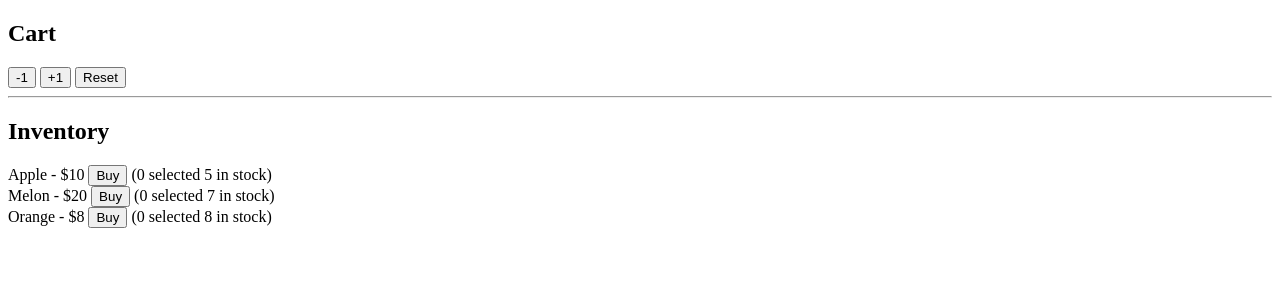
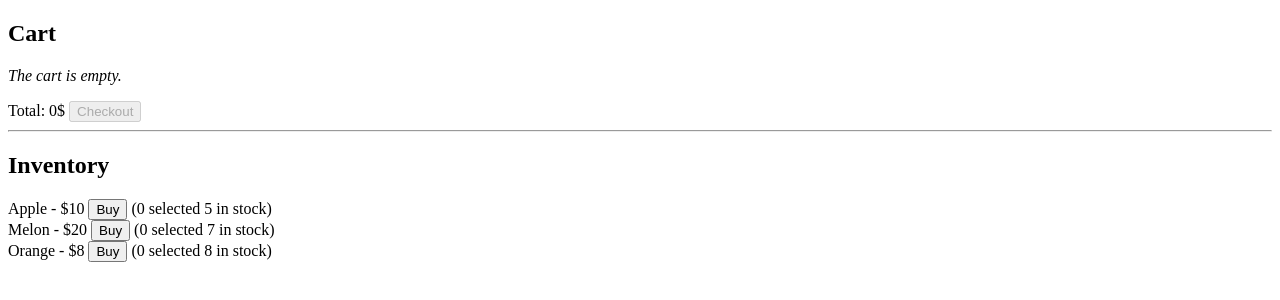
Before and after one commit to Frayz17/react-cart, a React (Create React App) app: page / in a window 1280 px wide. Shown: the top 300 px of the page. Built offline with nearby package versions, Linux system fonts and the light colour scheme.

Commit message:
Working on cart component, implementing counters.

```diff
--- a/src/App.js
+++ b/src/App.js
@@ -2,7 +2,8 @@ import * as R from 'ramda';
 import React, { Component } from 'react';
 import Cart from './components/Cart';
 import Inventory from "./components/Inventory";
-import Product from './components/Product';
+import { debug } from 'util';
+// import Product from './components/Product';
 
 export default class App extends Component {
   constructor(props) {
@@ -38,23 +39,69 @@ export default class App extends Component {
     }
   }
 
-  handleBuy = (product) => {
+  // handleBuy = (product) => {
+  //   const _product = {...product};
+
+  //   if (_product.quantity > 0) {
+  //     _product.quantity = _product.quantity - 1
+
+  //     const _selectedProducts = this.state.selectedProducts;
+  //     _selectedProducts.push(_product);
+
+  //     this.setState(prevstate => ({
+  //       inventory: {
+  //         ...prevstate.inventory,
+  //         [product.id]: _product
+  //       },
+  //       selectedProducts: _selectedProducts
+  //     }))
+  //   }
+  // }
+
+  takeProductFromInventory = (product) => {
     const _product = {...product};
 
     if (_product.quantity > 0) {
       _product.quantity = _product.quantity - 1
-
-      const _selectedProducts = this.state.selectedProducts;
-      _selectedProducts.push(_product);
 
       this.setState(prevstate => ({
         inventory: {
           ...prevstate.inventory,
           [product.id]: _product
         },
-        selectedProducts: _selectedProducts
       }))
     }
+
+    return {...product};
+  }
+
+  handleBuy = (product) => {
+    const _product = this.takeProductFromInventory(product);
+
+    // take one product (quantity = 1) and insert it to the cart
+    _product.quantity = 1;
+
+    let _cart = {...this.state.cart};
+
+    if (product.id in _cart) {
+      _cart[product.id].quantity = _cart[product.id].quantity + 1
+    } else {
+      _cart = {
+        ..._cart,
+        [product.id]: _product
+      }
+    }
+
+    this.setState(prevstate => ({
+      cart: _cart
+    }))
+  }
+
+  checkout = () => {
+    this.setState(prevState => ({
+      ...prevState,
+      cart: {}
+    }))
   }
 
   render() {
@@ -65,7 +112,7 @@ export default class App extends Component {
           cart={cart}
           inventory={inventory}
           handleBuy={this.handleBuy}
-          selectedProducts={selectedProducts}
+          checkout={this.checkout}
         />
         <Inventory
           cart={cart}
--- a/src/components/Cart.js
+++ b/src/components/Cart.js
@@ -1,28 +1,63 @@
 import * as R from 'ramda';
 import React, { Component } from 'react';
 import PropTypes from 'prop-types';
+import Product from './Product';
 
-export default function Cart({cart, inventory, handleBuy, selectedProducts}) {
+export default function Cart({cart, inventory, handleBuy, checkout}) {
+  let products = R.sortBy(R.prop("title"), R.values(cart));
+
+  function totalSumm(products) {
+    return products.reduce((acc, curr) => acc + (curr.price * curr.quantity), 0)
+  }
+
+  return (
+    <div>
+      <h2>Cart</h2>
+        {
+          (products.length) ?
+            products.map(product => (
+              <Item
+                key={product.id}
+                product={product}
+                inventory={inventory}
+                handleBuy={handleBuy}
+              />
+            ))
+            :
+            <p><i>The cart is empty.</i></p>
+        }
+
+        Total: {totalSumm(products)}$
+        {" "}
+        {products.length ?
+          <button onClick={checkout}>Checkout</button>
+          :
+          <button disabled>Checkout</button>
+        }
+    </div>
+  )
+}
+
+
+function Item({product, inventory, handleBuy}) {
+
+  // console.log(product);
+  const increment = (product) => {
+    console.log(product);
+  }
 
   const decrement = () => {
     console.log('hello')
   }
 
-  const increment = () => {
-    console.log('hello')
-  }
-
-  const reset = () => {
-    console.log('hello')
-  }
-
-
   return (
     <div>
-      <h2>Cart</h2>
-        <button id="btn-minus" onClick={decrement}>-1</button> {" "}
-        <button id="btn-plus" onClick={increment}>+1</button> {" "}
-        <button id="btn-reset" onClick={reset}>Reset</button> {" "}
+      {product.title} - ${product.price} x {product.quantity}
+      {" "}
+      <button id="btn-plus" onClick={()=> increment(product)}>+1</button> {" "}
+      <button id="btn-minus" onClick={decrement}>-1</button> {" "}
+      {" "}
+      ({inventory[product.id].quantity} in stock)
     </div>
   )
 }
```
